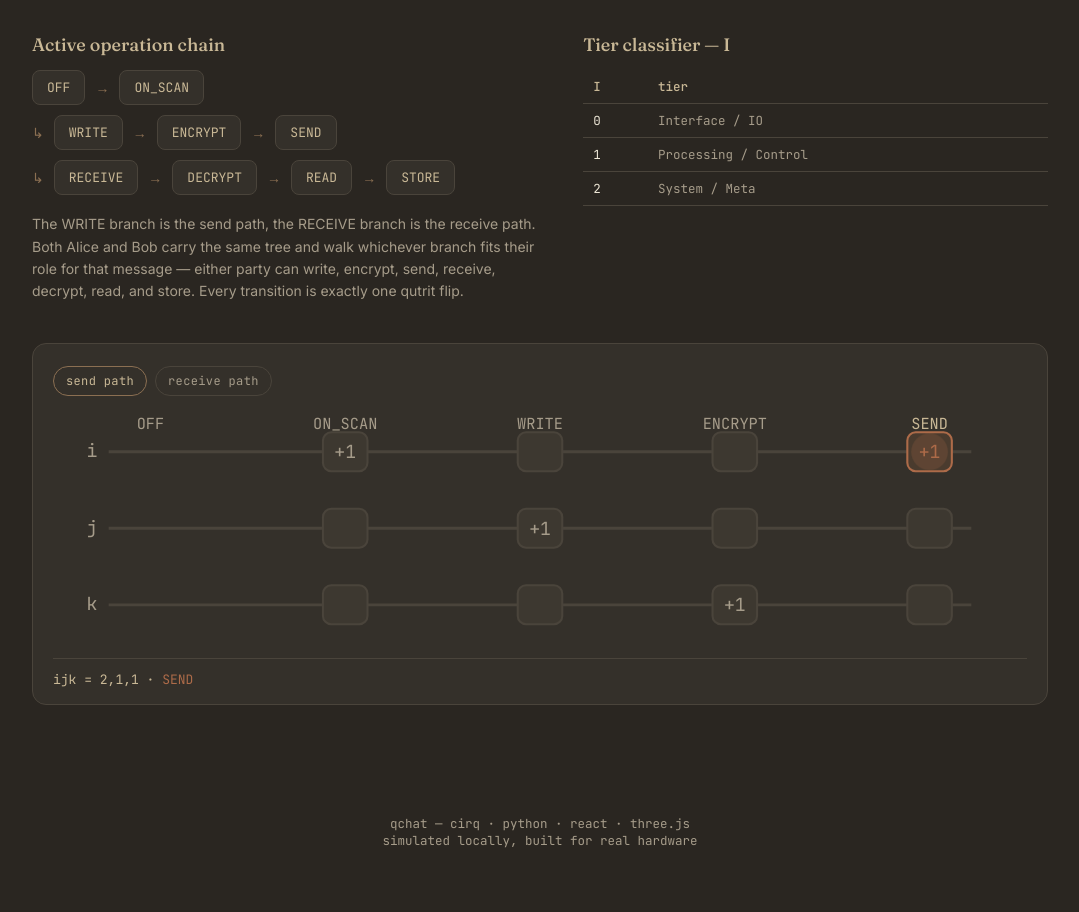
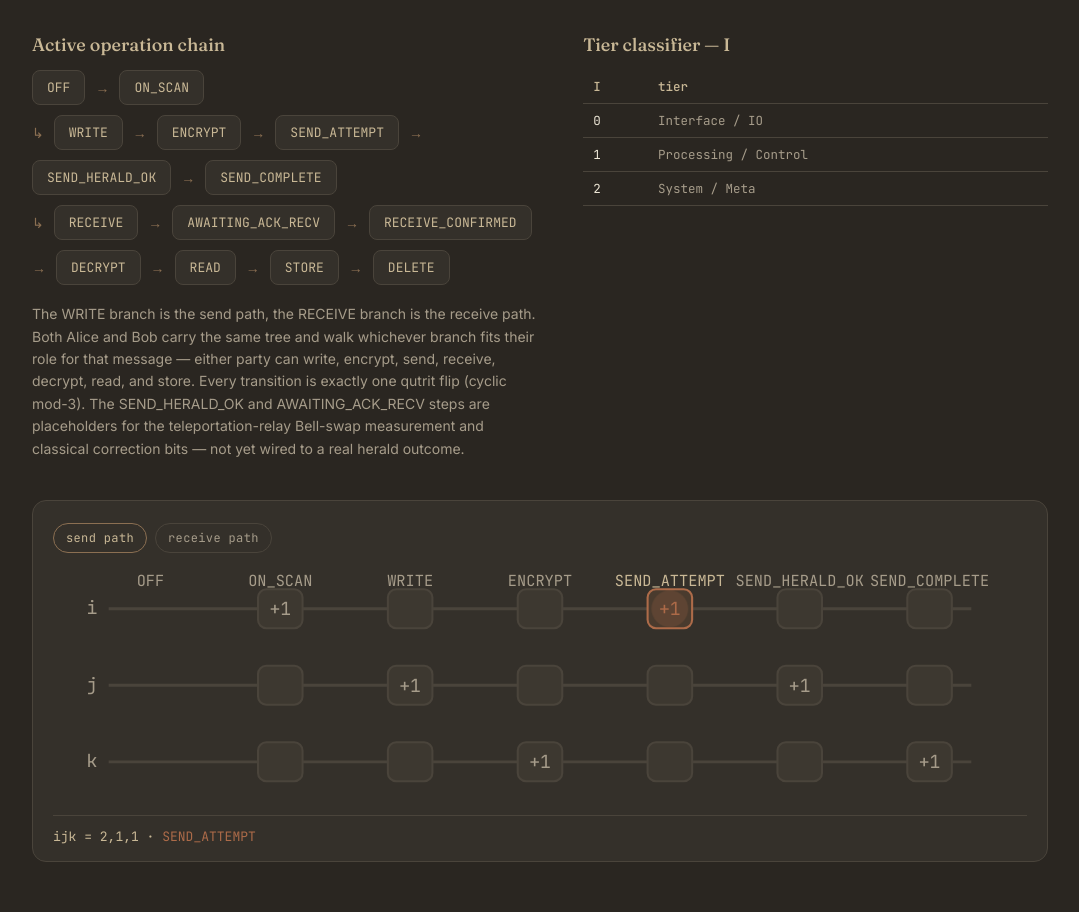
Before and after one commit to qwerty-nate/qchat, a plain HTML site: page index.html in a window 1280 px wide. Shown: the part 1644-2556 px from the top of the page, without its empty margins (100-1179 px from the left). Drawn offline with Linux system fonts and the light colour scheme.

Commit message:
Revise message flow steps and add new placeholders
Updated steps in the process flow for sending and receiving messages, including new placeholders for teleportation-relay steps.

```diff
--- a/index.html
+++ b/index.html
@@ -680,19 +680,24 @@
               <div class="arrow">↳</div>
               <div class="step">WRITE</div><div class="arrow">→</div>
               <div class="step">ENCRYPT</div><div class="arrow">→</div>
-              <div class="step">SEND</div>
+              <div class="step">SEND_ATTEMPT</div><div class="arrow">→</div>
+              <div class="step">SEND_HERALD_OK</div><div class="arrow">→</div>
+              <div class="step">SEND_COMPLETE</div>
             </div>
           </div>
           <div style="display:flex; gap:18px; margin-top:10px; flex-wrap:wrap;">
             <div class="chain" style="flex-wrap:wrap; row-gap:10px;">
               <div class="arrow">↳</div>
               <div class="step">RECEIVE</div><div class="arrow">→</div>
+              <div class="step">AWAITING_ACK_RECV</div><div class="arrow">→</div>
+              <div class="step">RECEIVE_CONFIRMED</div><div class="arrow">→</div>
               <div class="step">DECRYPT</div><div class="arrow">→</div>
               <div class="step">READ</div><div class="arrow">→</div>
-              <div class="step">STORE</div>
+              <div class="step">STORE</div><div class="arrow">→</div>
+              <div class="step">DELETE</div>
             </div>
           </div>
-          <p style="color:var(--muted); font-size:14px; margin-top:18px; line-height:1.6;">The WRITE branch is the send path, the RECEIVE branch is the receive path. Both Alice and Bob carry the same tree and walk whichever branch fits their role for that message — either party can write, encrypt, send, receive, decrypt, read, and store. Every transition is exactly one qutrit flip.</p>
+          <p style="color:var(--muted); font-size:14px; margin-top:18px; line-height:1.6;">The WRITE branch is the send path, the RECEIVE branch is the receive path. Both Alice and Bob carry the same tree and walk whichever branch fits their role for that message — either party can write, encrypt, send, receive, decrypt, read, and store. Every transition is exactly one qutrit flip (cyclic mod-3). The SEND_HERALD_OK and AWAITING_ACK_RECV steps are placeholders for the teleportation-relay Bell-swap measurement and classical correction bits — not yet wired to a real herald outcome.</p>
         </div>
         <div>
           <h3 style="color:var(--tan); font-size:18px; margin-bottom:14px;">Tier classifier — I</h3>
@@ -727,15 +732,20 @@
         {name:'ON_SCAN', ijk:[1,0,0], flip:0},
         {name:'WRITE', ijk:[1,1,0], flip:1},
         {name:'ENCRYPT', ijk:[1,1,1], flip:2},
-        {name:'SEND', ijk:[2,1,1], flip:0},
+        {name:'SEND_ATTEMPT', ijk:[2,1,1], flip:0},
+        {name:'SEND_HERALD_OK', ijk:[2,2,1], flip:1},
+        {name:'SEND_COMPLETE', ijk:[2,2,2], flip:2},
       ],
       receive: [
         {name:'OFF', ijk:[0,0,0], flip:null},
         {name:'ON_SCAN', ijk:[1,0,0], flip:0},
         {name:'RECEIVE', ijk:[1,0,1], flip:2},
-        {name:'DECRYPT', ijk:[1,0,2], flip:2},
-        {name:'READ', ijk:[1,1,2], flip:1},
-        {name:'STORE', ijk:[2,1,2], flip:0},
+        {name:'AWAITING_ACK_RECV', ijk:[2,0,1], flip:0},
+        {name:'RECEIVE_CONFIRMED', ijk:[0,0,1], flip:0},
+        {name:'DECRYPT', ijk:[0,1,1], flip:1},
+        {name:'READ', ijk:[0,1,2], flip:2},
+        {name:'STORE', ijk:[1,1,2], flip:0},
+        {name:'DELETE', ijk:[1,2,2], flip:1},
       ],
     };
     const svg = document.getElementById('circuit-svg');
@@ -863,14 +873,19 @@ function typeBoot(){
 typeBoot();
 
 // ---- ijk odometer: cycling the real confirmed op chain vectors ----
-const ops = ["WRITE","ENCRYPT","SEND","RECEIVE","DECRYPT","READ","STORE"];
-// confirmed state assignments from the unified IJK tree (0/1/2 basis).
-// OFF -> ON_SCAN is the branch point: WRITE branch is the send path,
-// RECEIVE branch is the receive path. Either party can walk either branch.
+const ops = ["WRITE","ENCRYPT","SEND_ATTEMPT","SEND_HERALD_OK","SEND_COMPLETE",
+             "RECEIVE","AWAITING_ACK_RECV","RECEIVE_CONFIRMED","DECRYPT","READ","STORE","DELETE"];
+// confirmed state assignments from the unified IJK tree (0/1/2 basis, cyclic mod-3).
+// OFF -> ON_SCAN is the branch point: WRITE branch is the send path (now
+// routed through the teleportation-relay herald/ack sub-states),
+// RECEIVE branch is the receive path (same treatment). Either party can
+// walk either branch.
 const IJK = {
   OFF:[0,0,0], "ON/SCAN":[1,0,0],
-  WRITE:[1,1,0], ENCRYPT:[1,1,1], SEND:[2,1,1],
-  RECEIVE:[1,0,1], DECRYPT:[1,0,2], READ:[1,1,2], STORE:[2,1,2]
+  WRITE:[1,1,0], ENCRYPT:[1,1,1],
+  SEND_ATTEMPT:[2,1,1], SEND_HERALD_OK:[2,2,1], SEND_COMPLETE:[2,2,2],
+  RECEIVE:[1,0,1], AWAITING_ACK_RECV:[2,0,1], RECEIVE_CONFIRMED:[0,0,1],
+  DECRYPT:[0,1,1], READ:[0,1,2], STORE:[1,1,2], DELETE:[1,2,2]
 };
 const vectors = ops.map(o => IJK[o]);
 let opIndex = 0;
@@ -1120,8 +1135,16 @@ async function transmit(from, rawText){
     return null;
   }
 
-  setIjkBadge(fromIjkEl, 'SEND');
+  setIjkBadge(fromIjkEl, 'SEND_ATTEMPT');
+  await sleep(200);
+  setIjkBadge(fromIjkEl, 'SEND_HERALD_OK');
+  await sleep(200);
+  setIjkBadge(fromIjkEl, 'SEND_COMPLETE');
   setIjkBadge(toIjkEl, 'RECEIVE');
+  await sleep(200);
+  setIjkBadge(toIjkEl, 'AWAITING_ACK_RECV');
+  await sleep(200);
+  setIjkBadge(toIjkEl, 'RECEIVE_CONFIRMED');
 
   ledger.innerHTML = '';
   const bubble = addBubble(toLog, '\u00A0', 'theirs');
```
